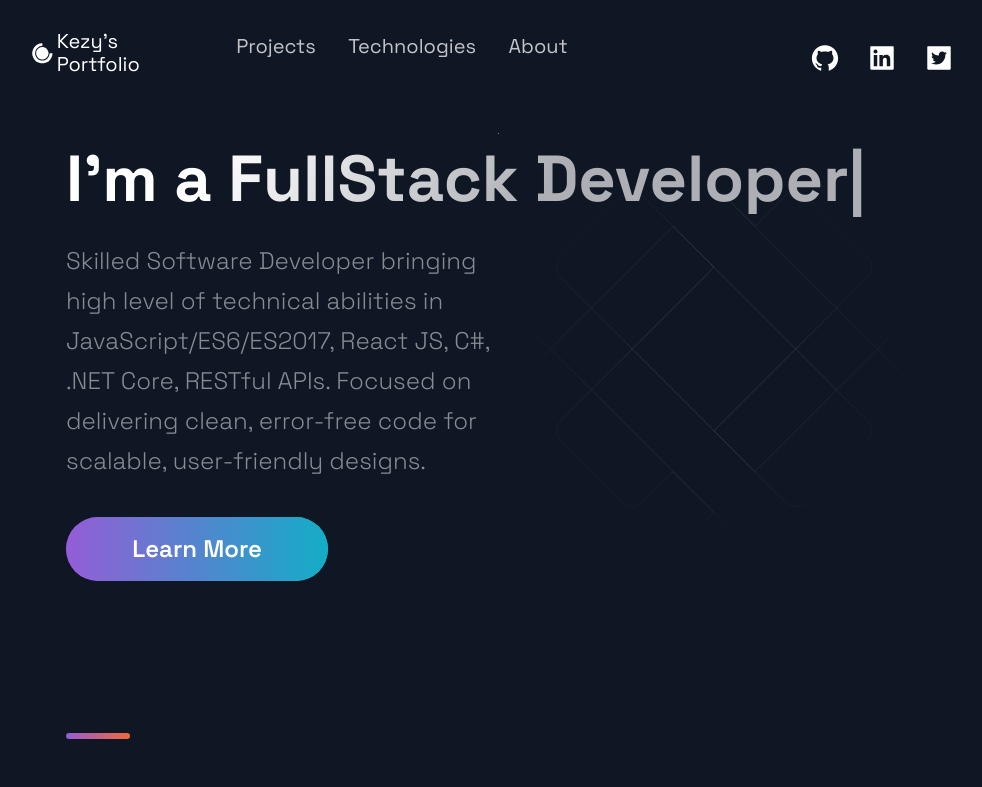
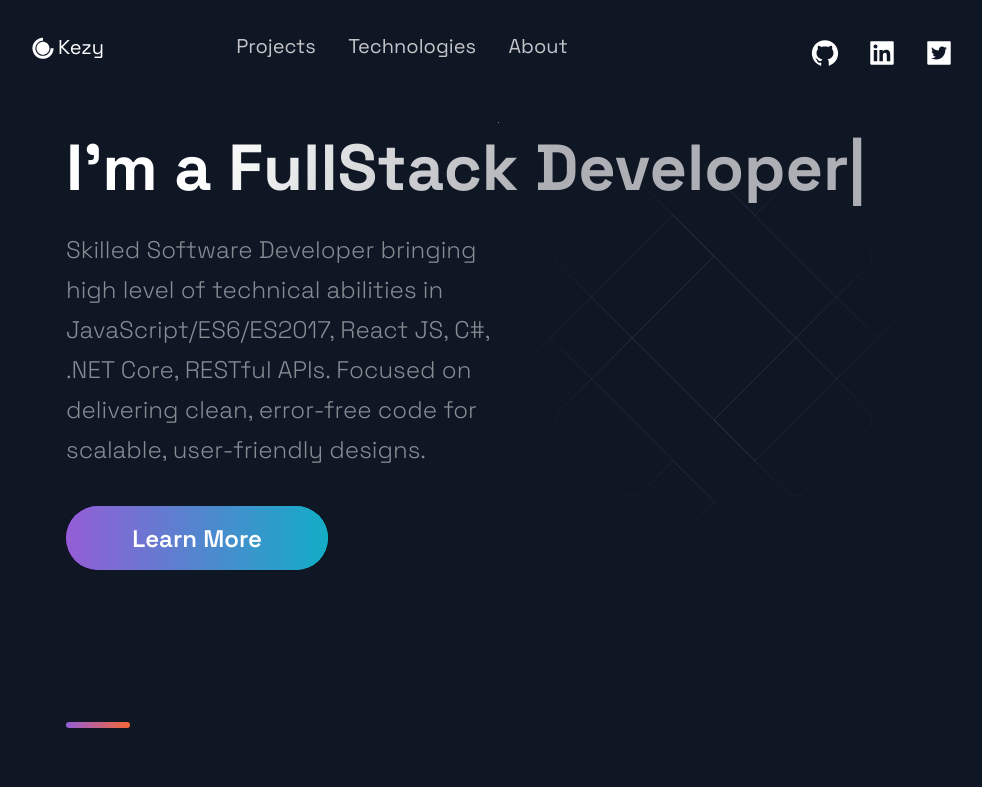
Before and after one commit to Kezykeen/my-portfolio, a Next.js app: page / in a window 1280 px wide. Shown: the top 787 px of the page, without its empty margins (142-1124 px from the left). Built offline with nearby package versions, Linux system fonts and the light colour scheme.

Commit message:
code refactor

```diff
--- a/src/components/Header/Header.js
+++ b/src/components/Header/Header.js
@@ -29,7 +29,7 @@ const Header = () => (
             marginBottom: "15px",
           }}
         >
-          <DiCssdeck size="3rem" /> <Span>Kezy's Portfolio</Span>
+          <DiCssdeck size="3rem" /> <Span>Kezy</Span>
         </a>
       </Link>
     </Div1>
--- a/src/layout/Layout.js
+++ b/src/layout/Layout.js
@@ -9,7 +9,7 @@ export const Layout = ({ children }) => {
   return (
     <>
       <Head>
-        <title>Kezy</title>
+        <title>Kezy's Portfoilo</title>
       </Head>
       <Container>
         <Header />
```
